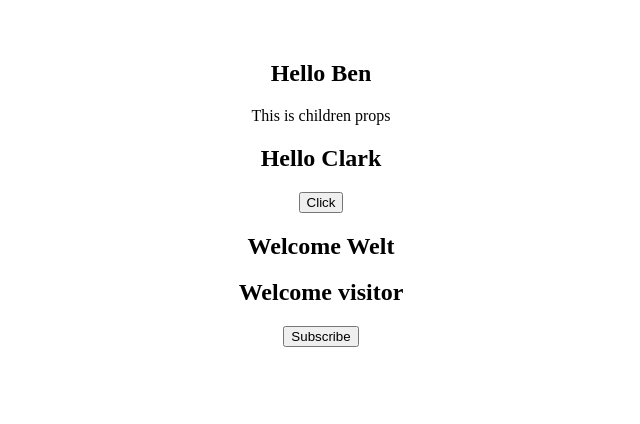
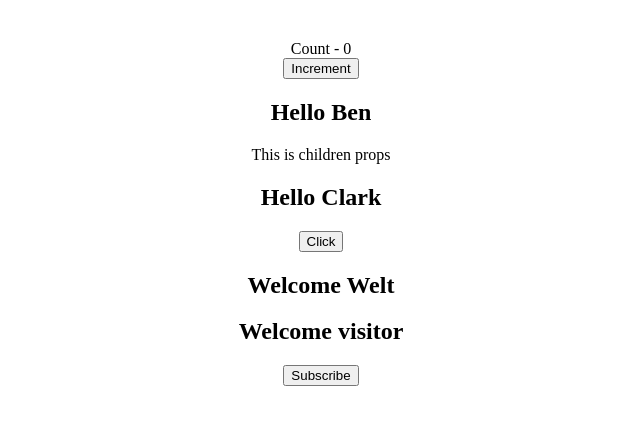
Before and after one commit to kothapallisridhar/frontend, a React (Vite) app in the folder react-app/: page / in a window 1280 px wide. Shown: the top 424 px of the page, without its empty margins (319-959 px from the left). Built offline with nearby package versions, Linux system fonts and the light colour scheme.

Commit message:
update state in class component

```diff
--- a/react-app/src/App.jsx
+++ b/react-app/src/App.jsx
@@ -3,6 +3,7 @@ import { Greet } from './components/Greet'
 import Hello from './components/Hello'
 import Welcome from './components/Welcome'
 import Message from './components/Message'
+import Counter from './components/Counter'
 
 
 function App(props) {
@@ -11,6 +12,7 @@ function App(props) {
 
   return (
     <div className='app'>
+      <Counter/>
       <Greet name='Ben'>
         <p>This is children props</p>
       </Greet>
--- /dev/null
+++ b/react-app/src/components/Counter.jsx
@@ -0,0 +1,31 @@
+import React, { Component } from 'react'
+
+class Counter extends Component {
+
+    constructor(props) {
+      super(props)
+
+      this.state = {
+         count: 0
+      }
+    }
+  increment() {
+    // this.setState({ count: this.state.count + 1 }, () => {
+    //     console.log('Callback value: ', this.state.count)
+    // })
+    this.setState((prevState, props) => ({
+        count: prevState.count + 1
+    }))
+    console.log(this.state.count)
+  }
+  render() {
+    return (
+        <div>
+            <div>Count - {this.state.count}</div>
+            <button onClick={() => { this.increment() }}>Increment</button>
+        </div>
+    )
+  }
+}
+
+export default Counter
```
